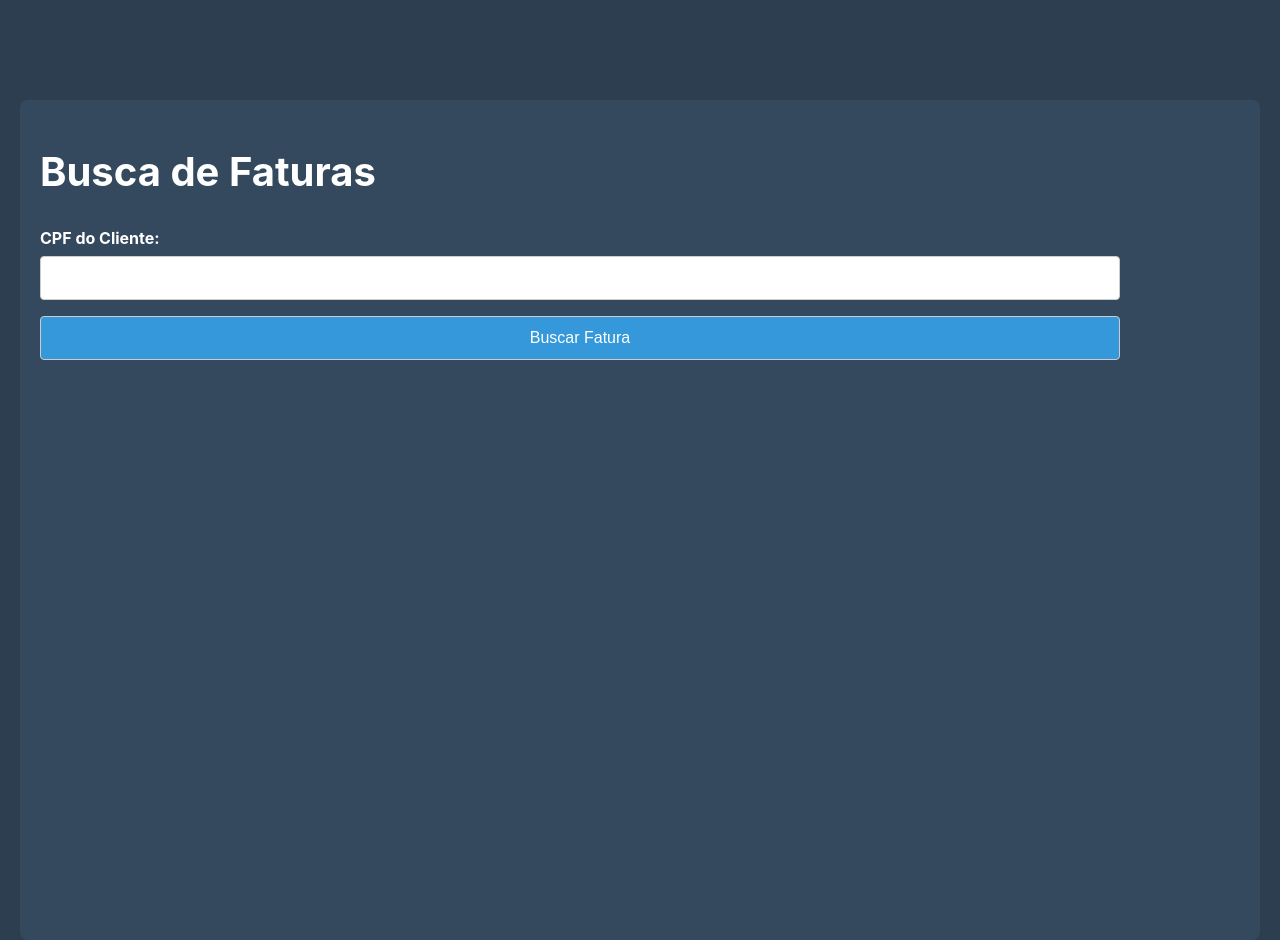
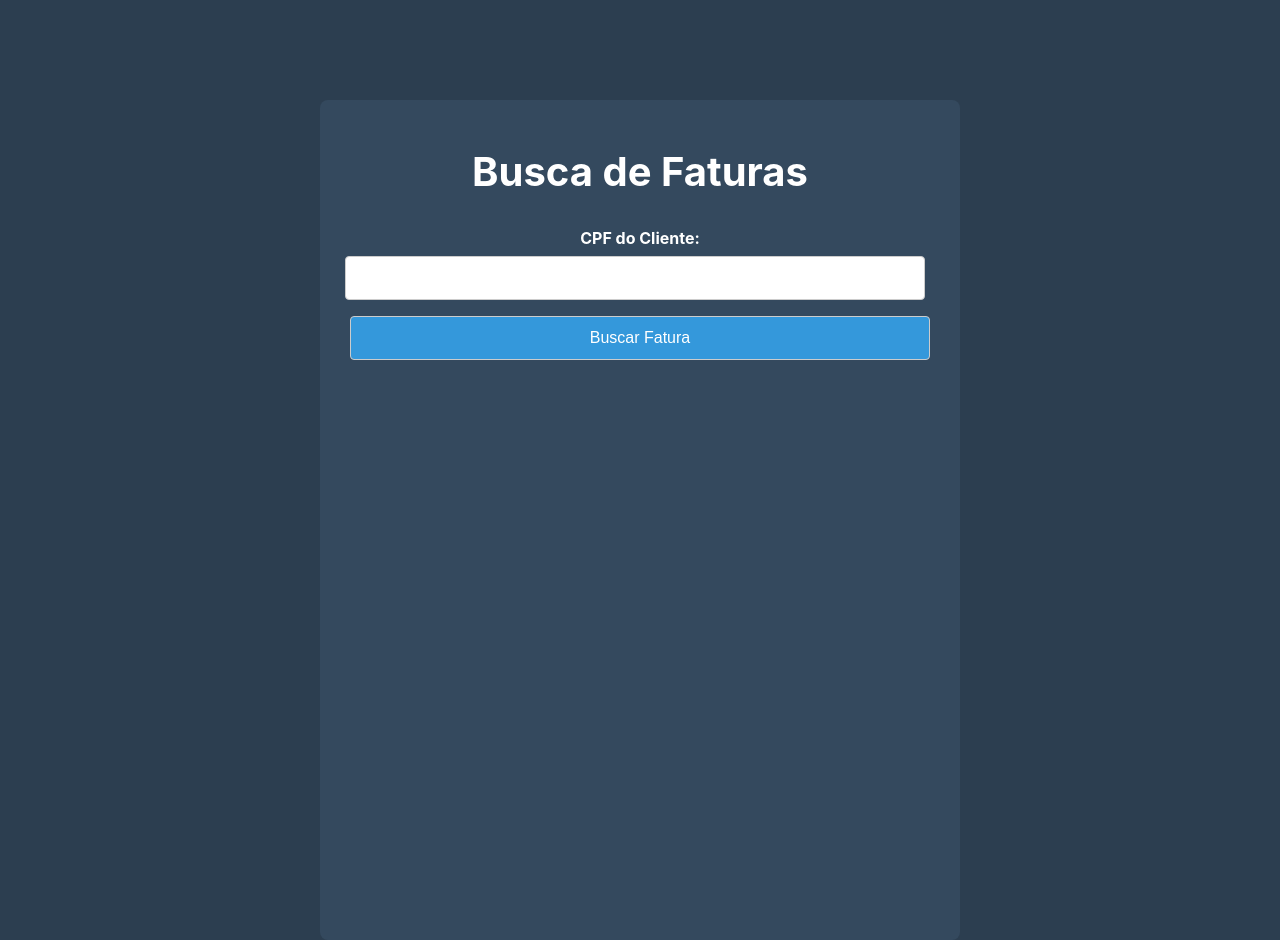
Before and after one commit to Squifordl/faturas-claro, a React (Create React App) app in the folder frontend/: page /contract in a window 1280 px wide. Built offline with nearby package versions, Linux system fonts and the light colour scheme.

Commit message:
Update Faturas.css

```diff
--- a/frontend/src/pages/sales/Faturas.css
+++ b/frontend/src/pages/sales/Faturas.css
@@ -2,10 +2,11 @@
     background-color: #34495e;
     color: white;
     width: 100%;
-    max-width: 1200px;
+    max-width: 600px;
     margin: 100px auto;
     border-radius: 8px;
     min-height: 100vh;
+    text-align: center;
 }
 
 .label-cpf {
@@ -15,8 +16,8 @@
 
 .input-cpf,
 .button-buscar {
-    width: 90%;
-    padding: 12px 20px;
+    width: calc(100% - 20px);
+    padding: 12px 10px;
     margin: 8px 0;
     display: inline-block;
     border: 1px solid #ccc;
@@ -37,6 +38,7 @@
     color: white;
     cursor: pointer;
     transition: background-color 0.3s ease;
+    width: calc(100% - 20px);
 }
 
 .button-buscar:hover {
```
